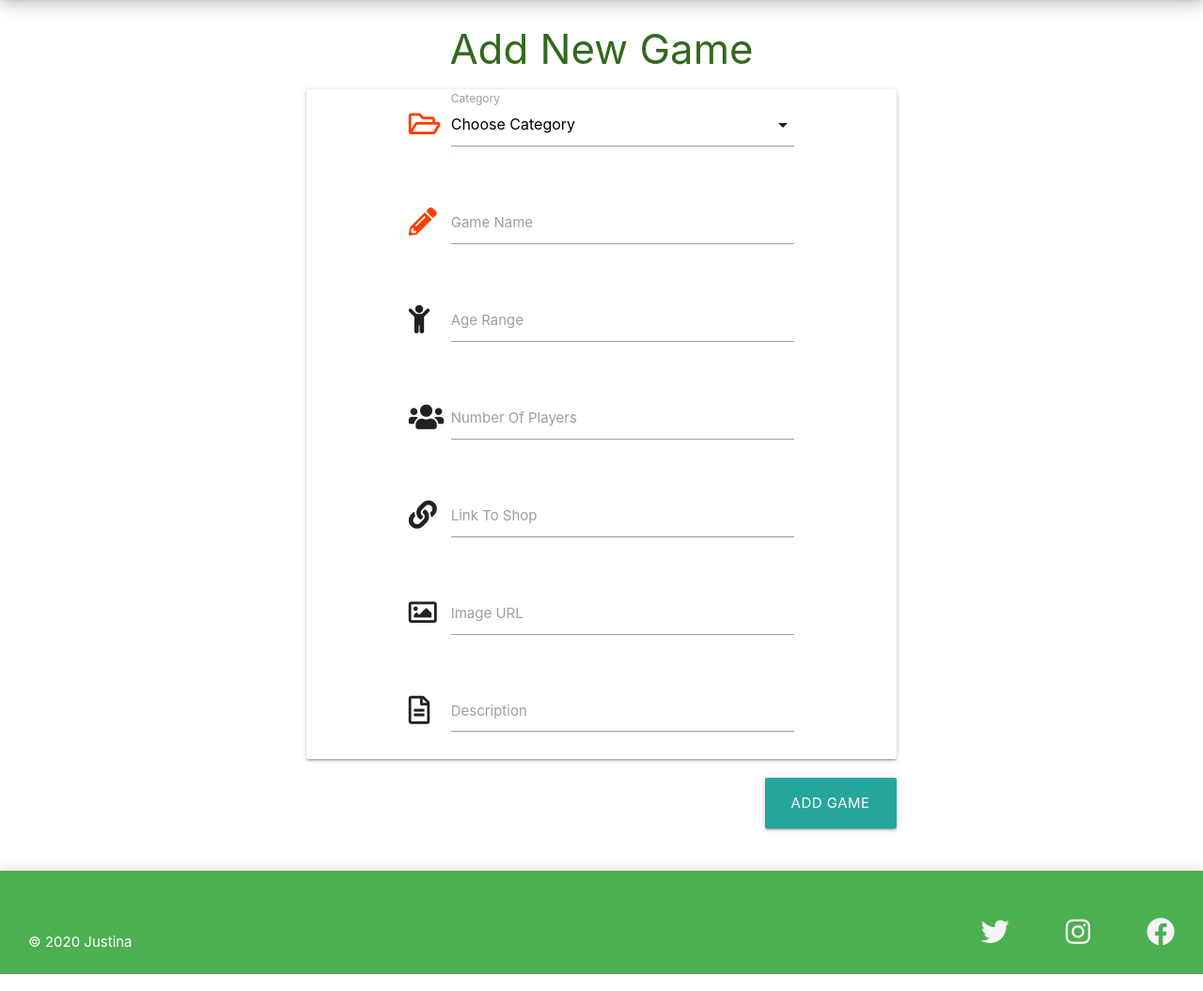
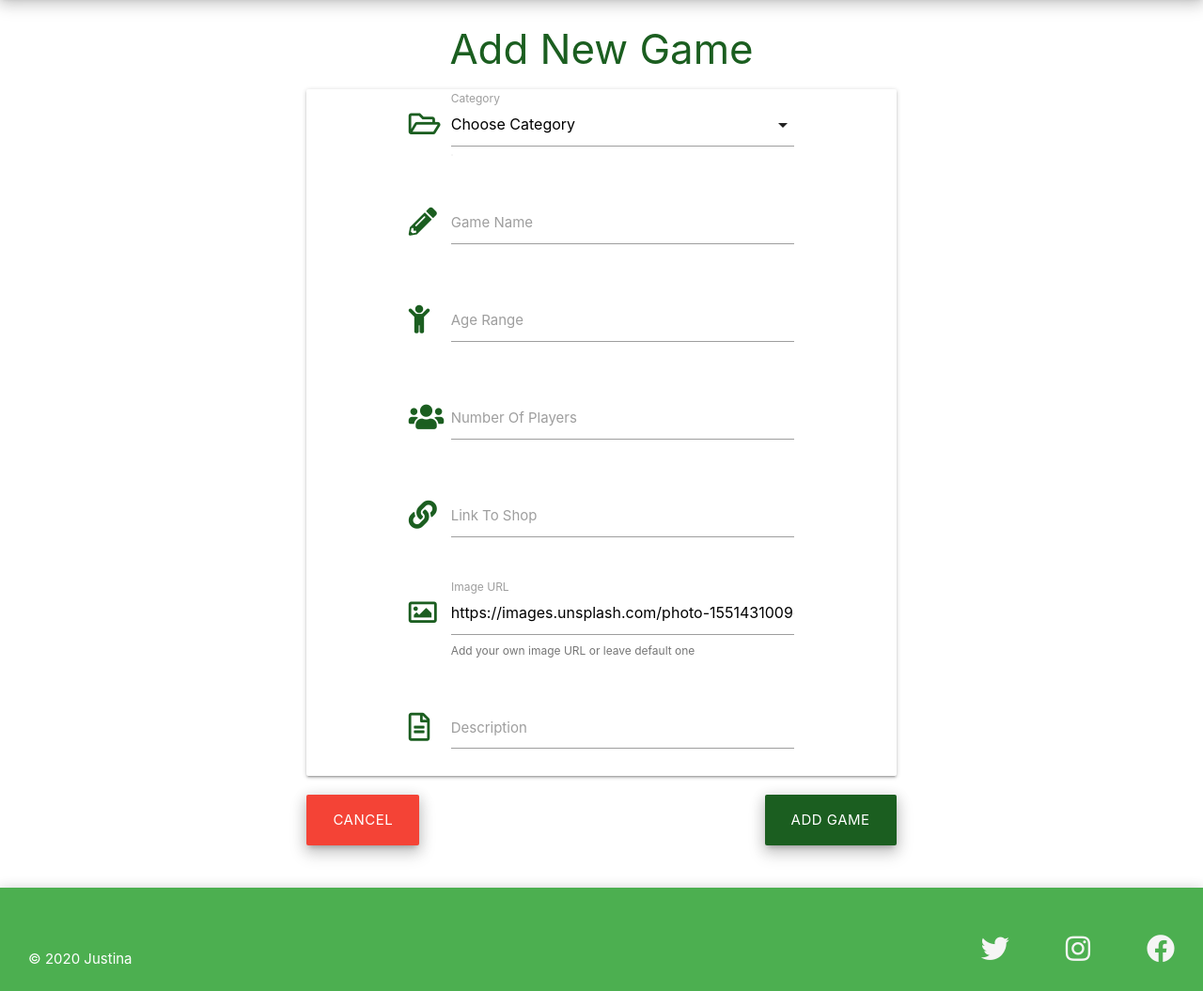
Before and after one commit to Code-Institute-Submissions/MS3-family-games, a Flask app: page /add in a window 1280 px wide. Shown: the part 68-1123 px from the top of the page at 94% size. Run offline with Flask 2, Linux system fonts and the light colour scheme; data that the repository does not hold is empty; some libraries are stand-ins or nearby versions.

```diff
--- a/static/css/style.css
+++ b/static/css/style.css
@@ -1,5 +1,7 @@
 .intro {
     font-size: 20px;
+    margin-bottom: 3rem;
+    text-indent: 2rem;
 }
 
 /* Materialize CSS to keep footer at the bottom */
--- a/templates/add.html
+++ b/templates/add.html
@@ -1,13 +1,13 @@
 {% extends "base.html" %}
 {% block content %}
 
-    <h3 class="center light-green-text text-darken-4">Add New Game</h3>
+    <h3 class="center green-text text-darken-4">Add New Game</h3>
     <div class="container">
         <div class="card ">
             <form class="col s6" method="POST" action="{{ url_for('add')}}">
                 <div class="row">
                     <div class="input-field col s8 offset-s2">
-                        <i class="far fa-folder-open  deep-orange-text text-accent-3 prefix"></i>
+                        <i class="far fa-folder-open green-text text-darken-4 text-shadow prefix"></i>
                         <select id="category_name" name="category_name" class="validate" required>
                             <option value="" disabled selected>Choose Category</option>
                             {% for category in categories%}
@@ -19,47 +19,49 @@
                 </div>
                 <div class="row">
                     <div class="input-field col s8 offset-s2">
-                        <i class="fas fa-pencil-alt deep-orange-text text-accent-3 prefix"></i>
+                        <i class="fas fa-pencil-alt green-text text-darken-4 text-shadow prefix"></i>
                         <input id="game_name" name="game_name" type="text" class="validate" required>
                         <label for="game_name">Game Name</label>
                     </div>
                 </div>
                 <div class="row">
                     <div class="input-field col s8 offset-s2">
-                        <i class="fas fa-child prefix"></i>
+                        <i class="fas fa-child green-text text-darken-4 text-shadow prefix"></i>
                         <input id="age_range" name="age_range" type="text" class="validate" required>
                         <label for="age_range">Age Range</label>
                     </div>
                 </div>
                 <div class="row">
                     <div class="input-field col s8 offset-s2">
-                        <i class="fas fa-users prefix"></i>
+                        <i class="fas fa-users green-text text-darken-4 text-shadow prefix"></i>
                         <input id="number_of_players" name="number_of_players" type="text" class="validate" required>
                         <label for="number_of_players">Number Of Players</label>
                     </div>
                 </div>
                 <div class="row">
                     <div class="input-field col s8 offset-s2">
-                        <i class="fas fa-link prefix"></i>
+                        <i class="fas fa-link green-text text-darken-4 text-shadow prefix"></i>
                         <input id="link_to_shop" name="link_to_shop" type="text" class="validate" required>
                         <label for="link_to_shop">Link To Shop</label>
                     </div>
                 </div>
                 <div class="row">
                     <div class="input-field col s8 offset-s2">
-                        <i class="far fa-image prefix"></i>
-                        <input id="image_url" name="image_url" value="" type="text" class="validate" required>
+                        <i class="far fa-image green-text text-darken-4 text-shadow prefix"></i>
+                        <input id="image_url" name="image_url" value="https://images.unsplash.com/photo-1551431009-a802eeec77b1?ixlib=rb-1.2.1&ixid=MXwxMjA3fDB8MHxwaG90by1wYWdlfHx8fGVufDB8fHw%3D&auto=format&fit=crop&w=1000&q=80" type="text" class="validate" required>
                         <label for="image_url">Image URL</label>
+                        <span class="helper-text">Add your own image URL or leave default one</span>
                     </div>
                 </div>
                 <div class="row">
                     <div class="input-field col s8 offset-s2">
-                        <i class="far fa-file-alt prefix"></i>
+                        <i class="far fa-file-alt green-text text-darken-4 text-shadow prefix"></i>
                         <textarea id="description" name="description" class="materialize-textarea" max-length="1300" required></textarea>
                         <label for="description">Description</label>
                     </div>
                 </div>
-                <button type="submit" class="btn-large text-shadow right" id="add-game">Add Game</button>
+                <button type="submit" class="btn-large green darken-4 text-shadow z-depth-3 hoverable right" id="add-game">Add Game</button>
+                <a href="{{ url_for('games')}}" class="btn-large red text-shadow z-depth-3 hoverable left">Cancel</a>
             </form>
         </div>
     </div>
```
Also changed, not shown: templates/edit.html (+10 -9 lines), templates/games.html (+4 -5 lines), templates/home.html (+5 -5 lines).
